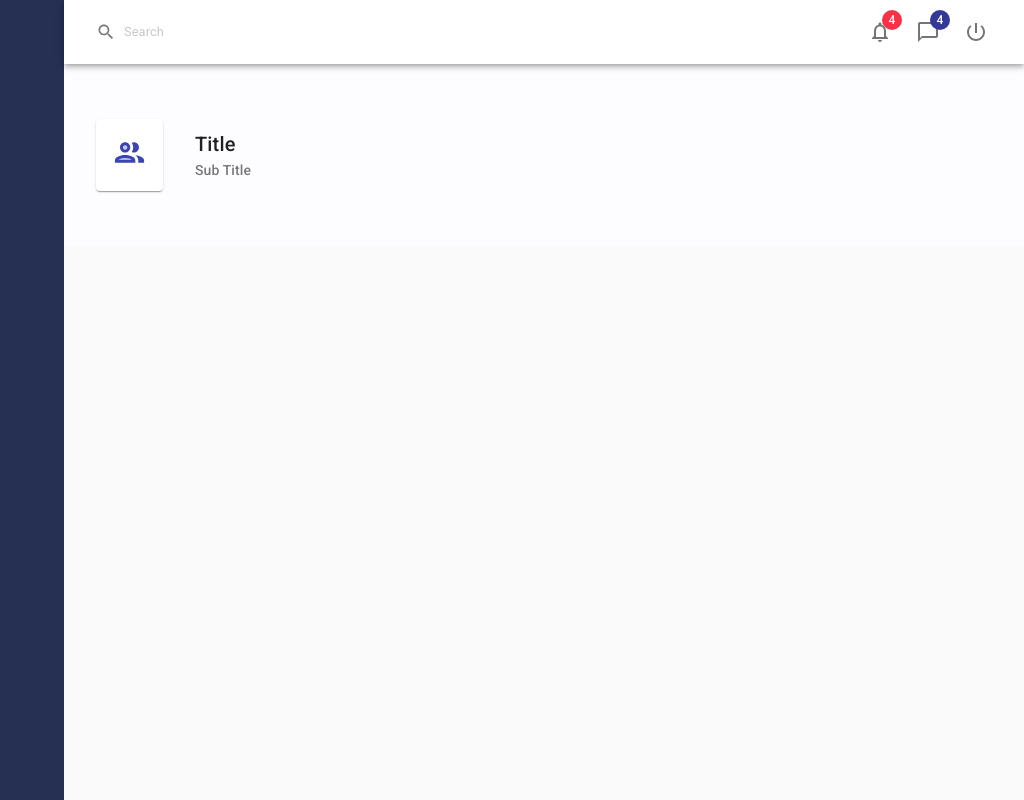
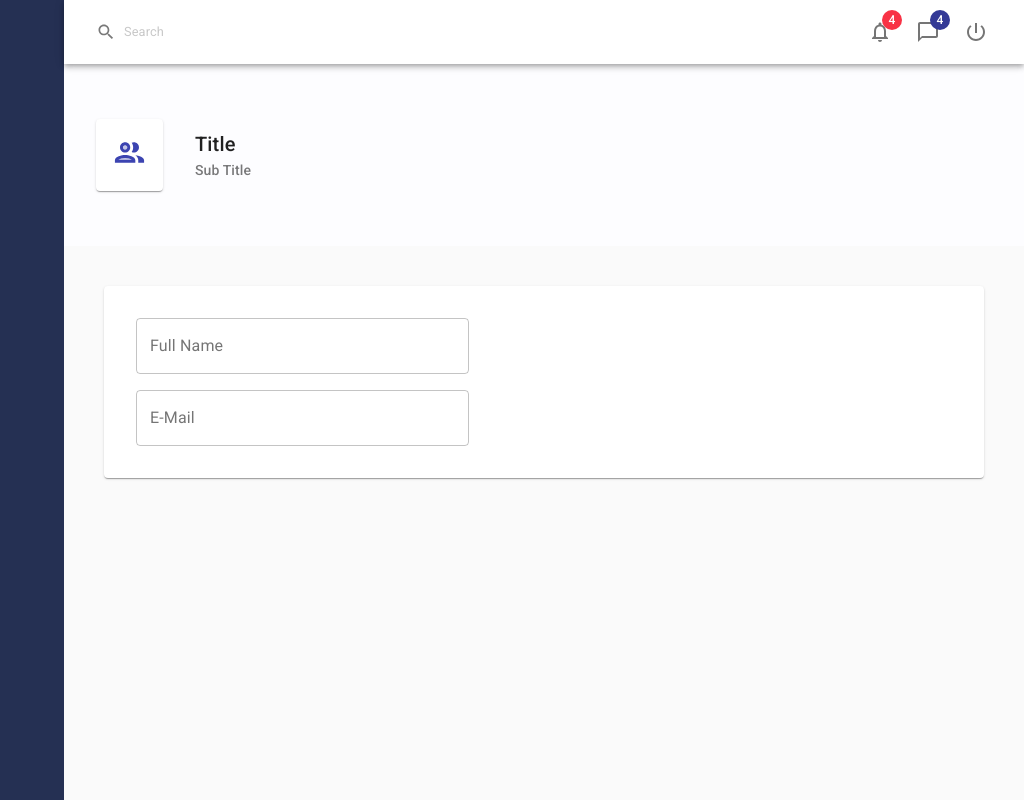
Before and after one commit to tusharsingh432-dev/MatUi, a React (Create React App) app: page / in a window 1280 px wide. Shown: the whole page, without its empty margins (256-1280 px from the left). Built offline with nearby package versions, Linux system fonts and the light colour scheme.

Commit message:
Form 1 FullName & E-mail

```diff
--- a/src/App/App.js
+++ b/src/App/App.js
@@ -8,8 +8,9 @@ import {
   makeStyles,
   ThemeProvider,
 } from "@material-ui/core";
-import PageHeader from "../components/PageHeader";
-import PeopleOutlineTwoToneIcon from "@material-ui/icons/PeopleOutlineTwoTone";
+
+
+import Employees from "./pages/Employees/Employees";
 
 const theme = createTheme({
   palette: {
@@ -47,11 +48,7 @@ function App() {
       <div className={classes.appMain}>
         <Header />
 
-        <PageHeader
-          icon={<PeopleOutlineTwoToneIcon fontSize="large" />}
-          title="Title"
-          subtitle="Sub Title"
-        />
+        <Employees />
       </div>
       <CssBaseline />
     </ThemeProvider>
--- /dev/null
+++ b/src/App/pages/Employees/EmployeeForms.js
@@ -0,0 +1,62 @@
+import { Grid, makeStyles, TextField } from "@material-ui/core";
+import React, { useState } from "react";
+
+const useStyles = makeStyles((theme) => ({
+  root: {
+    "& .MuiFormControl-root": {
+      width: "80%",
+      margin: theme.spacing(1),
+    },
+  },
+}));
+
+const initialState = {
+  id: 0,
+  fullname: "",
+  email: "",
+  mobile: "",
+  city: "",
+  gender: "male",
+  depatrment: "",
+  hireDate: new Date(),
+  isPermanent: false,
+};
+
+export default function EmployeeForms() {
+  const classes = useStyles();
+  const [values, setValues] = useState(initialState);
+
+  const handleInputChange = (e) => {
+    const name = e.target.name;
+    const value = e.target.value;
+    // console.log(e.target.name);
+    setValues({
+      ...values,
+      [name]: value,
+    });
+  };
+
+  return (
+    <form className={classes.root}>
+      <Grid container>
+        <Grid item xs={6}>
+          <TextField
+            variant="outlined"
+            label="Full Name"
+            name="fullname"
+            value={values.fullname}
+            onChange={handleInputChange}
+          />
+          <TextField
+            variant="outlined"
+            label="E-Mail"
+            name="email"
+            value={values.email}
+            onChange={handleInputChange}
+          />
+        </Grid>
+        <Grid item></Grid>
+      </Grid>
+    </form>
+  );
+}
--- /dev/null
+++ b/src/App/pages/Employees/Employees.js
@@ -0,0 +1,29 @@
+import React from "react";
+import PageHeader from "../../../components/PageHeader";
+import PeopleOutlineTwoToneIcon from "@material-ui/icons/PeopleOutlineTwoTone";
+import EmployeeForms from "./EmployeeForms";
+import { Paper } from "@material-ui/core";
+import { makeStyles } from "@material-ui/core";
+
+const useStyles = makeStyles((theme) => ({
+  pageContents: {
+    margin: theme.spacing(5),
+    padding: theme.spacing(3),
+  },
+}));
+
+export default function Employees() {
+  const classes = useStyles();
+  return (
+    <>
+      <PageHeader
+        icon={<PeopleOutlineTwoToneIcon fontSize="large" />}
+        title="Title"
+        subtitle="Sub Title"
+      />
+      <Paper className={classes.pageContents}>
+        <EmployeeForms />
+      </Paper>
+    </>
+  );
+}
```
